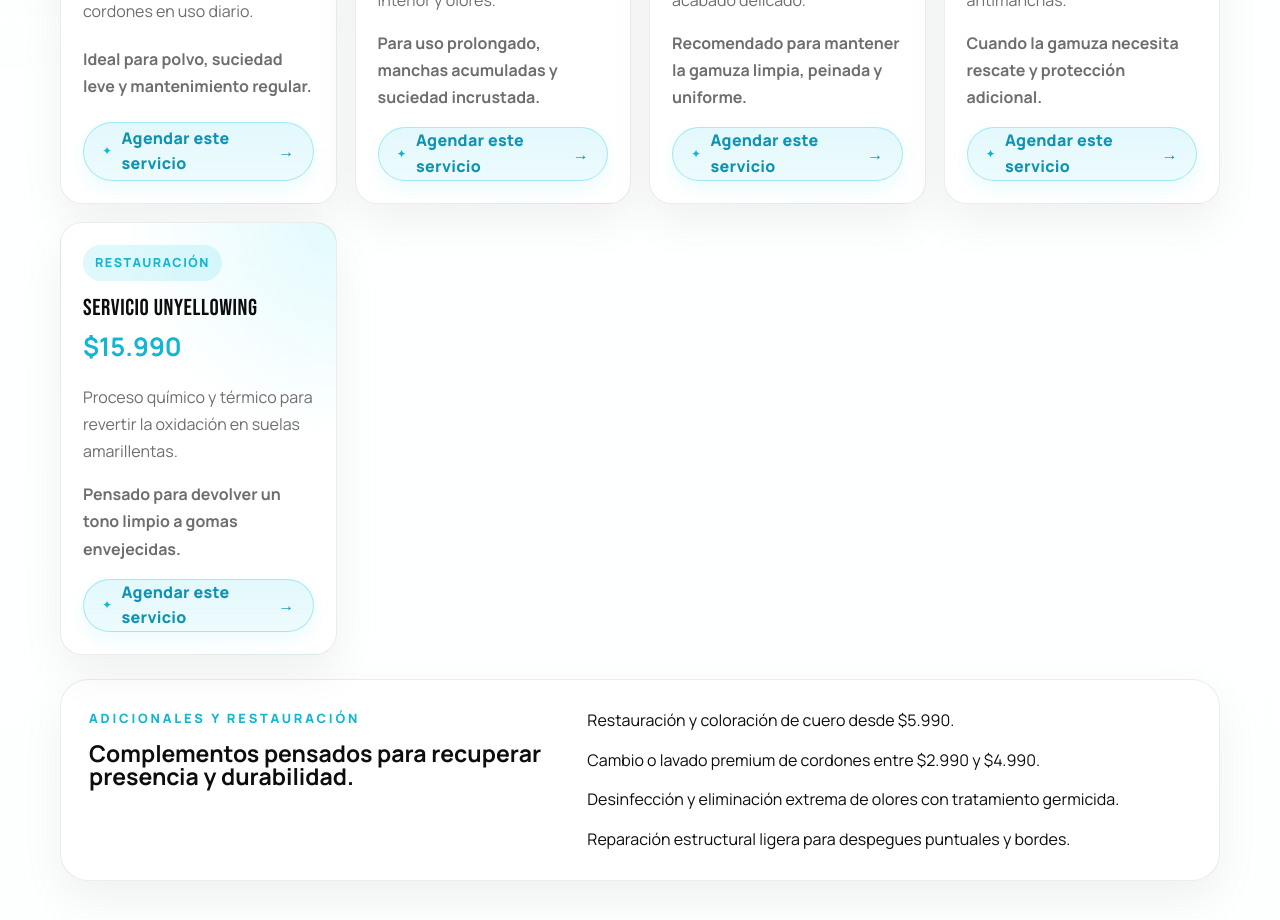
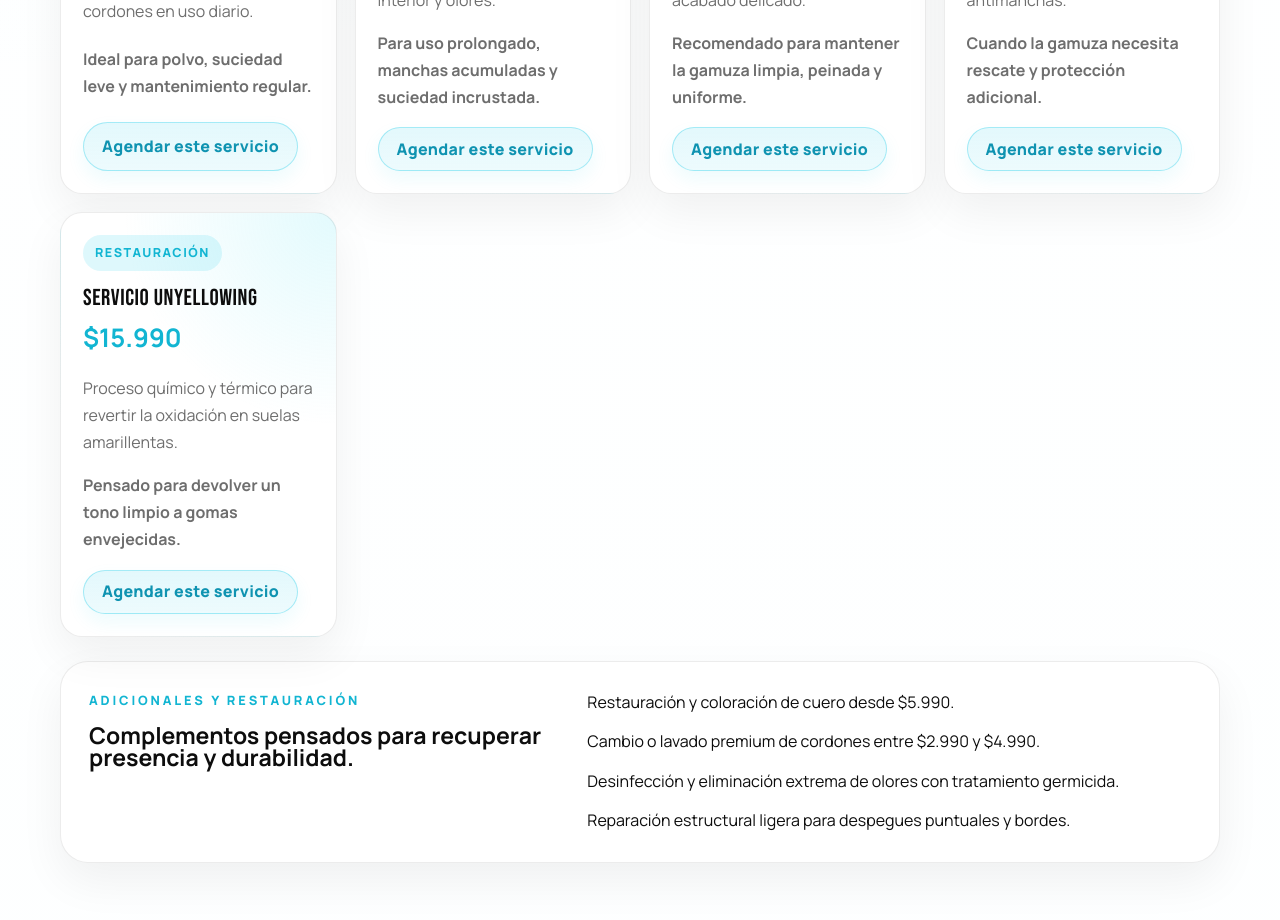
Before and after one commit to fpobletemu/sneakersspa, a React (Vite) app: page / in a window 1280 px wide. Shown: the part 1720-2640 px from the top of the page. Built offline with nearby package versions, Linux system fonts and the light colour scheme; no server answers.

Commit message:
Make service CTA text-only button

```diff
--- a/src/App.css
+++ b/src/App.css
@@ -595,7 +595,7 @@
   display: inline-flex;
   align-items: center;
   justify-self: start;
-  gap: 9px;
+  width: fit-content;
   min-height: 44px;
   padding: 0 18px;
   border: 1px solid rgba(25, 201, 232, 0.34);
@@ -611,18 +611,6 @@
     background-color 0.2s ease,
     border-color 0.2s ease,
     color 0.2s ease;
-}
-
-.service-link::after {
-  content: '→';
-  font-size: 1rem;
-  line-height: 1;
-}
-
-.service-link span {
-  color: var(--color-primary-dark);
-  font-size: 0.75rem;
-  line-height: 1;
 }
 
 .service-link:hover {
--- a/src/App.tsx
+++ b/src/App.tsx
@@ -439,7 +439,6 @@ function App() {
                     handleWhatsAppClick('services', service.id)
                   }}
                 >
-                  <span aria-hidden="true">✦</span>
                   Agendar este servicio
                 </a>
               </article>
```
